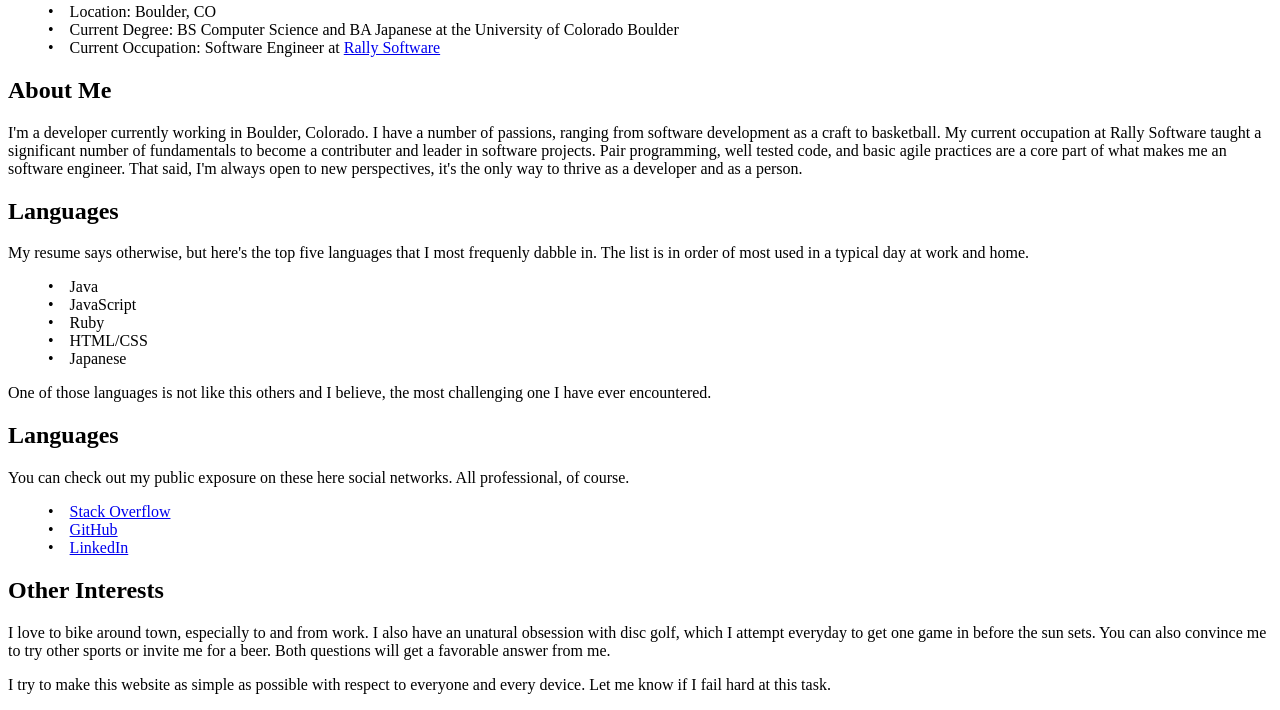
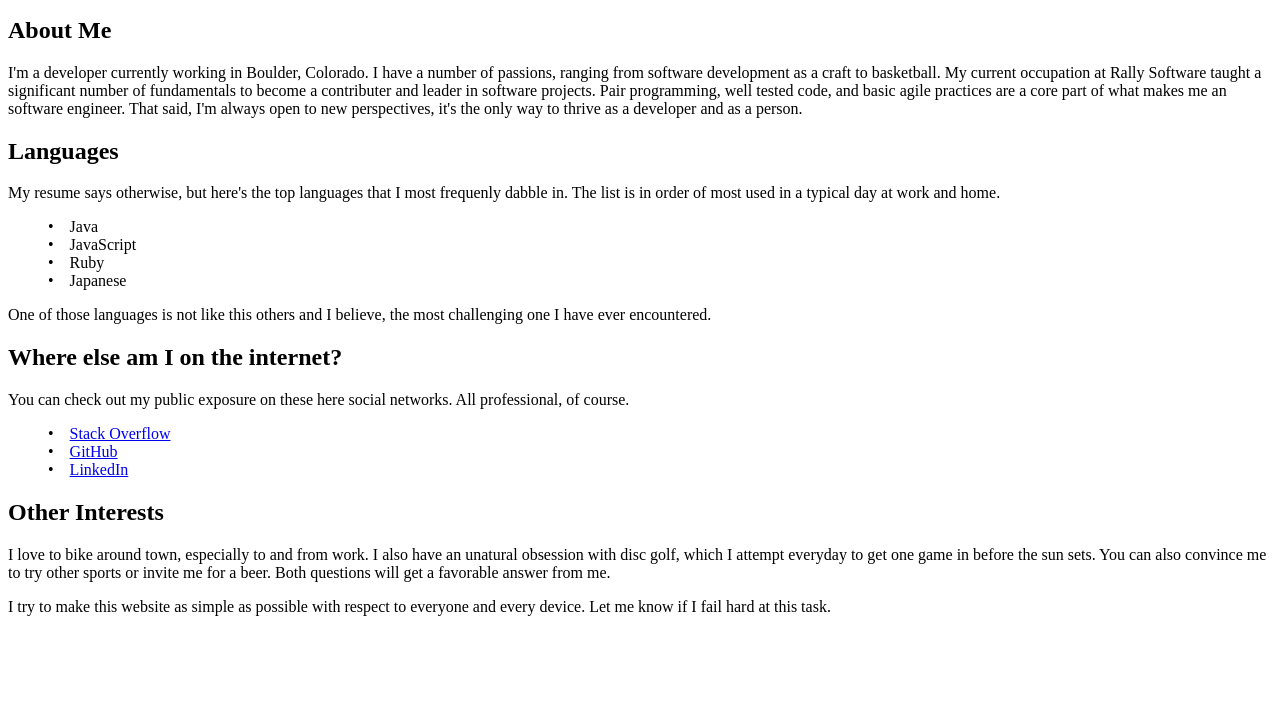
Before and after one commit to osulehria/personal-website, a plain HTML site: page index.html in a window 1280 px wide. Shown: the part 124-834 px from the top of the page. After the commit the page ends 800 px from the top, so only its background shows below. Drawn offline with Linux system fonts and the light colour scheme.

Commit message:
Fixing issue with the social links not showing up on the page. Also, restructured the home page.

```diff
--- a/index.html
+++ b/index.html
@@ -9,11 +9,10 @@
 </head>
 
 <body>
-<h1>Omar Sulehria</h1>
-
+<div class="life-story">
   <h2>10 Second Life Story</h2>
 
-<ul class="about-me">
+  <ul>
     <li>Location: Boulder, CO</li>
     <li>Current Degree: BS Computer Science and BA Japanese at the University of Colorado Boulder</li>
     <li>Current Occupation: Software Engineer at <a href="http://rallydev.com" target="_blank">Rally Software</a></li>
@@ -22,33 +21,40 @@
   <h2>About Me</h2>
 
   <p>I'm a developer currently working in Boulder, Colorado. I have a number of passions, ranging from software development as a craft to basketball. My current occupation at Rally Software taught a significant number of fundamentals to become a contributer and leader in software projects. Pair programming, well tested code, and basic agile practices are a core part of what makes me an software engineer. That said, I'm always open to new perspectives, it's the only way to thrive as a developer and as a person.</p>
+</div>
 
+<div class="language-use">
   <h2>Languages</h2>
 
-<p>My resume says otherwise, but here's the top five languages that I most frequenly dabble in. The list is in order of most used in a typical day at work and home.</p>
-<ul class="language-list">
+  <p>My resume says otherwise, but here's the top languages that I most frequenly dabble in. The list is in order of most used in a typical day at work and home.</p>
+  <ul>
     <li>Java</li>
     <li>JavaScript</li>
     <li>Ruby</li>
-  <li>HTML/CSS</li>
     <li>Japanese</li>
   </ul>
 
   <p>One of those languages is not like this others and I believe, the most challenging one I have ever encountered.</p>
+</div>
 
-<h2>Languages</h2>
+<div class="social-list">
+  <h2>Where else am I on the internet?</h2>
 
   <p>You can check out my public exposure on these here social networks. All professional, of course.</p>
-<ul class="social-list">
+  <ul>
     <li><a href="http://stackoverflow.com/users/1076587/osulehria" target="_blank">Stack Overflow</a></li>
     <li><a href="https://github.com/osulehria" target="_blank">GitHub</a></li>
     <li><a href="http://www.linkedin.com/in/osulehria/" target="_blank">LinkedIn</a></li>
   </ul>
+</div>
 
+<div class="other-stuff">
   <h2>Other Interests</h2>
 
   <p>I love to bike around town, especially to and from work. I also have an unatural obsession with disc golf, which I attempt everyday to get one game in before the sun sets. You can also convince me to try other sports or invite me for a beer. Both questions will get a favorable answer from me.</p>
 
   <p>I try to make this website as simple as possible with respect to everyone and every device. Let me know if I fail hard at this task.</p>
+</div>
+
 </body>
 </html>
```
Lines whose indentation alone changed are shown as unchanged.
